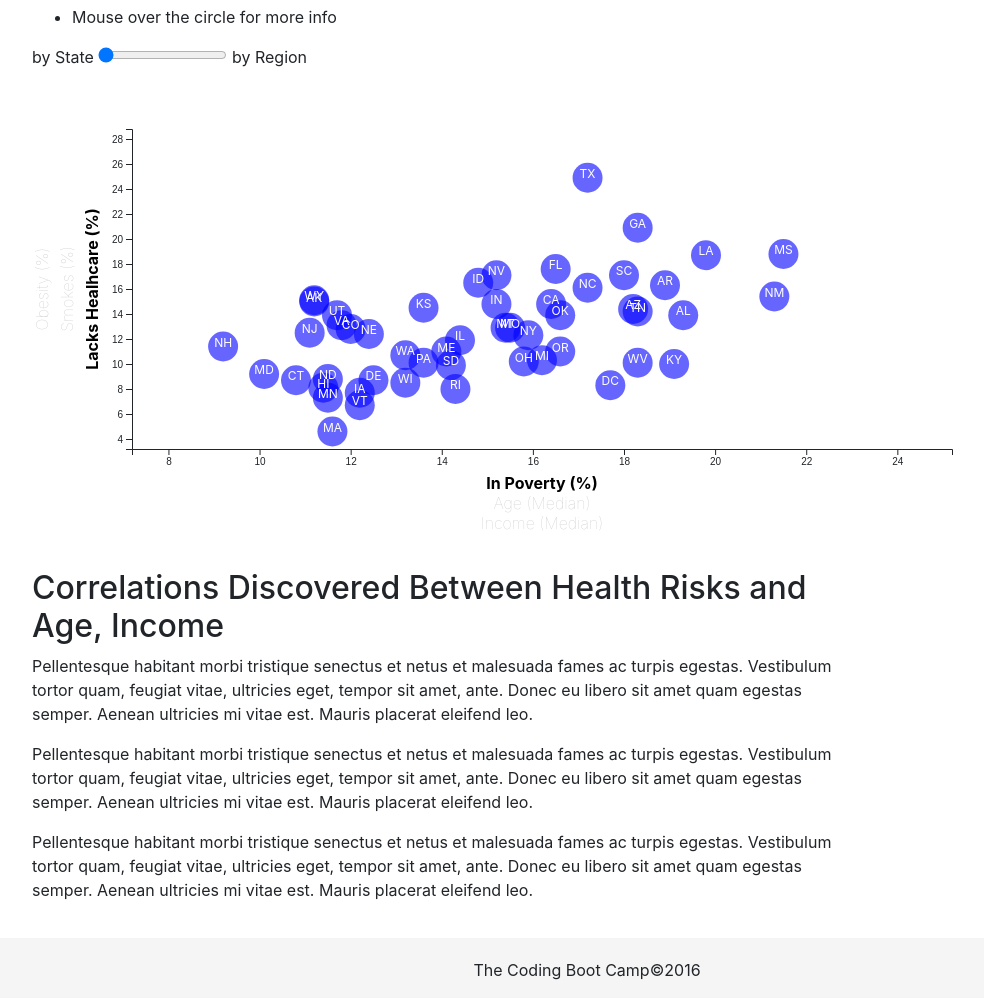
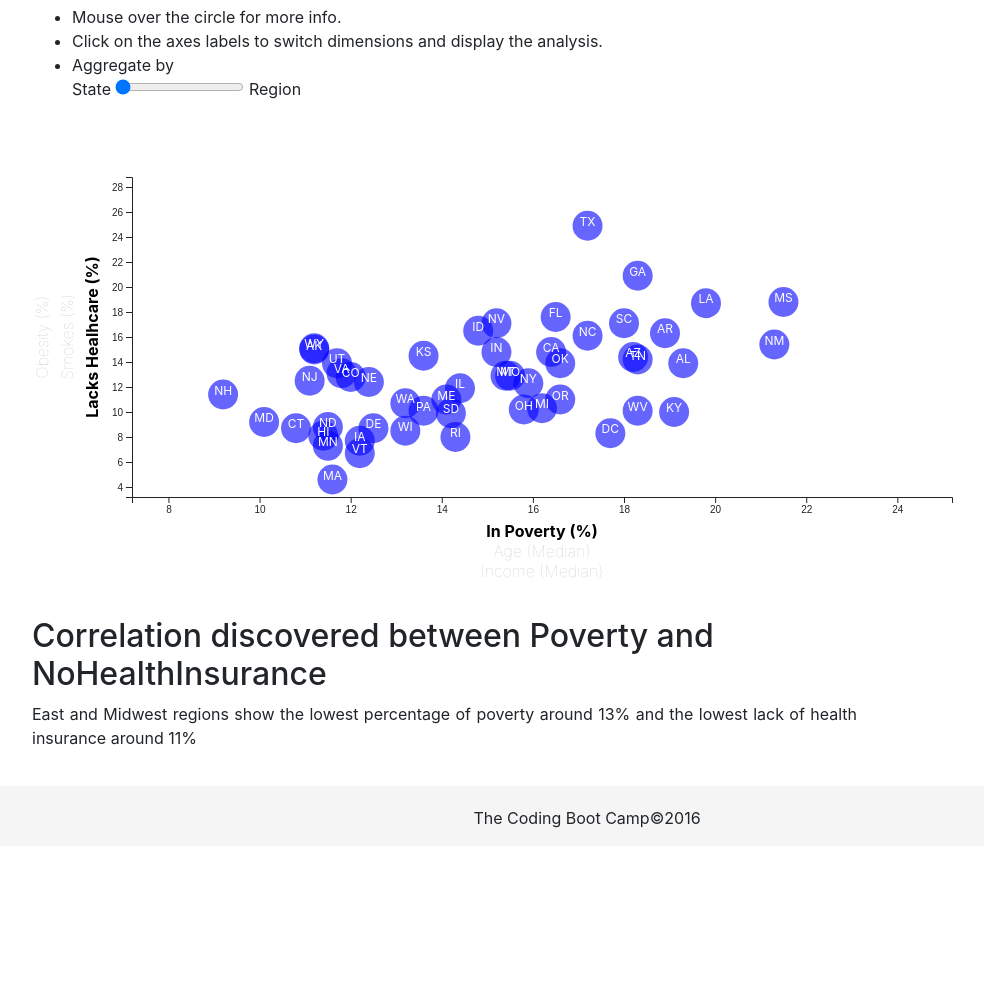
Before and after one commit to carlosalzate74/d3-challenge, a plain HTML site: page StarterCode/index.html in a window 1280 px wide. Shown: the part 51-1049 px from the top of the page, without its empty margins (53-1037 px from the left). After the commit the page ends 897 px from the top, so only its background shows below. Drawn offline with nearby package versions, Linux system fonts and the light colour scheme.

Commit message:
Adding dynamic titles and descriptions

```diff
--- a/StarterCode/assets/css/style.css
+++ b/StarterCode/assets/css/style.css
@@ -45,3 +45,7 @@ div.tooltip {
     border: 1px solid darkgray;
     border-radius: 3px;
 }
+
+.myP {
+  text-align: justify;
+}
--- /dev/null
+++ b/StarterCode/assets/data/results.json
@@ -0,0 +1,40 @@
+[
+{
+	"key": "pov_noH",
+	"desc": "East and Midwest regions show the lowest percentage of poverty around 13% and the lowest lack of health insurance around 11%"
+},
+{
+	"key": "pov_smo",
+	"desc": "Mississippi and New Mexico show the highest percentage in poverty (~21%) with around 22% of smokers."
+},
+{
+	"key": "pov_obe",
+	"desc": "South region show the highest level of poverty around 17% and a level of obesity of 31%"
+},
+
+{
+	"key": "age_noH",
+	"desc": "Given the data sample, in most states, 8% to 18% of the people between the ages of 36 to 40 years old doesn't have access to healthcare."
+},
+{
+	"key": "age_smo",
+	"desc": "Kentuky and West Virginia have the highest number of smokers (~26%) with age between 38 and 41 years old compared with the all the states."
+},
+{
+	"key": "age_obe",
+	"desc": "People around 38 years old represent a median obesity indicator, between 27% and 31%."
+},
+
+{
+	"key": "inc_noH",
+	"desc": "Texas shows the highest lack of healthcare of 24% with a median income of $53,000 per year. While Massachussetts shows the lowest lack of healthcare of 4% and a median income of $69,000 per year."
+},
+{
+	"key": "inc_smo",
+	"desc": "States with higher income around $72,000 per year shows a level of smokers around 15%."
+},
+{
+	"key": "inc_obe",
+	"desc": "States with a median income of $40,000 per year show the highest level of obesity around 36%"
+}
+]
--- a/StarterCode/assets/js/app.js
+++ b/StarterCode/assets/js/app.js
@@ -106,6 +106,20 @@ function renderText(textGroup, newXScale, selectedXAxis, newYScale, selectedYAxi
     .attr('x', d => newXScale(d[selectedXAxis]))
     .attr('y', d => newYScale(d[selectedYAxis]));
   return textGroup
+}
+
+// Get the analysis text and title based on selected variables
+function updateP(selectedXAxis, selectedYAxis){
+  d3.select("#descTitle").text("Correlation discovered between " + capitalize(selectedXAxis) +
+                               " and " + capitalize(selectedYAxis))
+  d3.json("assets/data/results.json").then (data =>  {
+    selAxis = selectedXAxis.slice(0,3) + "_" + selectedYAxis.slice(0,3)
+
+    data.forEach(el => {
+      if(el.key == selAxis)
+        d3.select("#descP").text(el.desc)
+    })
+  })
 }
 
 // Creates an slider to select between state or region
@@ -310,6 +324,7 @@ const plot = function (aggr) {
         xAxis = renderXAxis(xLinearScale, xAxis)
         circlesGroup = renderCircles(circlesGroup, xLinearScale, selectedXAxis, yLinearScale, selectedYAxis)
         textGroup = renderText(textGroup, xLinearScale, selectedXAxis, yLinearScale, selectedYAxis)
+        updateP(selectedXAxis, selectedYAxis)
       }
     })
 
@@ -326,6 +341,7 @@ const plot = function (aggr) {
         yAxis = renderYAxis(yLinearScale, yAxis)
         circlesGroup = renderCircles(circlesGroup, xLinearScale, selectedXAxis, yLinearScale, selectedYAxis)
         textGroup = renderText(textGroup, xLinearScale, selectedXAxis, yLinearScale, selectedYAxis)
+        updateP(selectedXAxis, selectedYAxis)
       }
     })
   })
@@ -333,4 +349,5 @@ const plot = function (aggr) {
 
 window.onload = function() {
   plot(0)
+  updateP(selectedXAxis, selectedYAxis)
 }
--- a/StarterCode/index.html
+++ b/StarterCode/index.html
@@ -24,17 +24,21 @@
       <div class="col-xs-12 col-md-12">
         <h1>D3Times</h1>
         <ul>
-          <li>Mouse over the circle for more info</li>
+          <li>Mouse over the circle for more info.</li>
+          <li>Click on the axes labels to switch dimensions and display the analysis.</li>
+          <li>Aggregate by
+              <div>
+                <span>State</span>
+                <input id="slider" type="range" min="0" max="1" value="0"/>
+                <span>Region</span>
+              </div>
+          </li>
         </ul>
       </div>
     </div>
     <div class="row">
       <div class="col-xs-12  col-md-9">
-        <div>
-          <span>by State</span>
-          <input id="slider" type="range" min="0" max="1" value="0"/>
-          <span>by Region</span>
-        </div>
+
         <div id="scatter">
           <!-- We append our chart here. -->
         </div>
@@ -43,18 +47,8 @@
     <div class="row">
       <div class="col-xs-12  col-md-9">
         <div class="article">
-          <h2>Correlations Discovered Between Health Risks and Age, Income</h2>
-          <p>Pellentesque habitant morbi tristique senectus et netus et malesuada fames ac turpis egestas. Vestibulum tortor
-            quam, feugiat vitae, ultricies eget, tempor sit amet, ante. Donec eu libero sit amet quam egestas semper. Aenean
-            ultricies mi vitae est. Mauris placerat eleifend leo.</p>
-
-          <p>Pellentesque habitant morbi tristique senectus et netus et malesuada fames ac turpis egestas. Vestibulum tortor
-            quam, feugiat vitae, ultricies eget, tempor sit amet, ante. Donec eu libero sit amet quam egestas semper. Aenean
-            ultricies mi vitae est. Mauris placerat eleifend leo.</p>
-
-          <p>Pellentesque habitant morbi tristique senectus et netus et malesuada fames ac turpis egestas. Vestibulum tortor
-            quam, feugiat vitae, ultricies eget, tempor sit amet, ante. Donec eu libero sit amet quam egestas semper. Aenean
-            ultricies mi vitae est. Mauris placerat eleifend leo.</p>
+          <h2 id="descTitle"></h2>
+          <p id="descP" class="myP"></p>
         </div>
       </div>
     </div>
```
